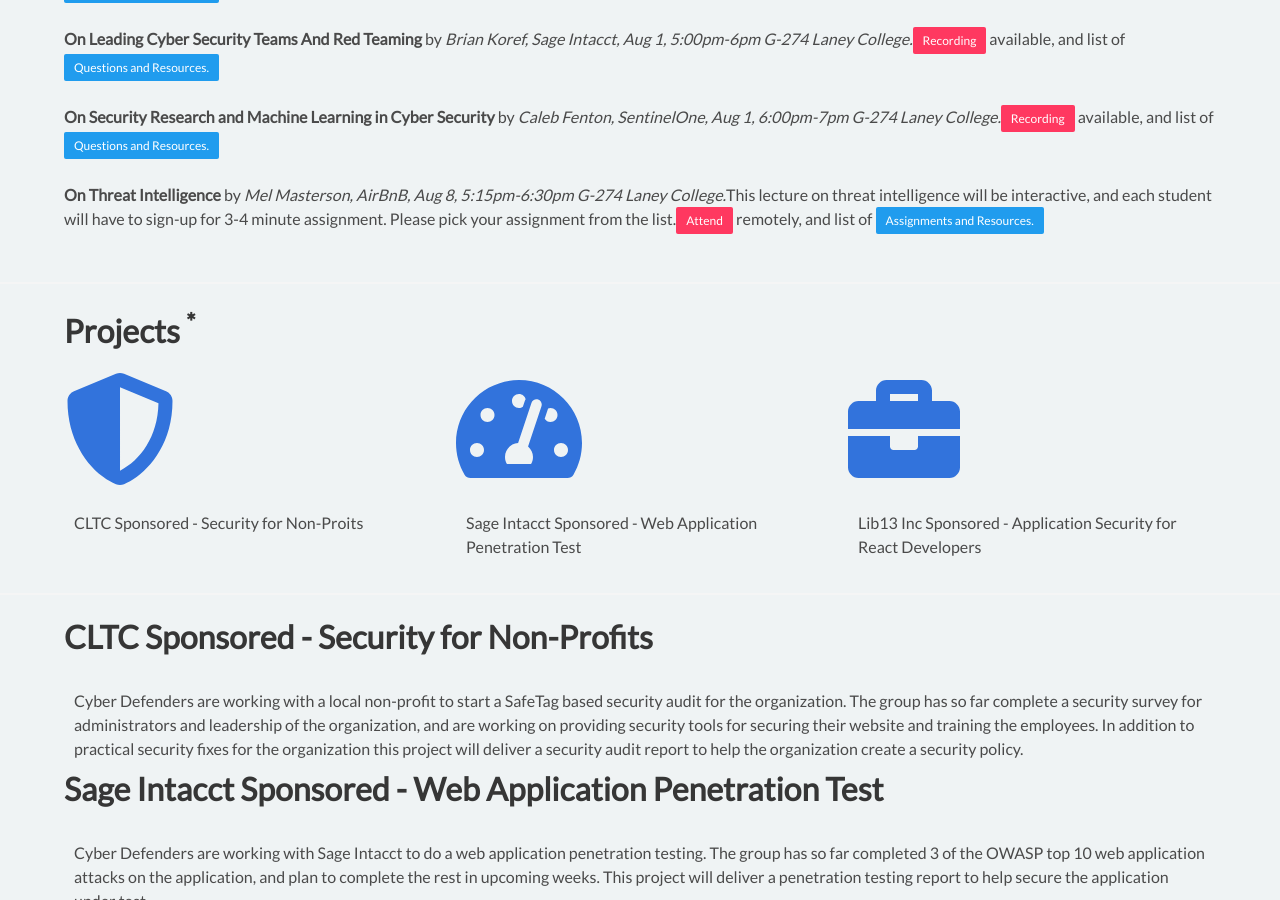
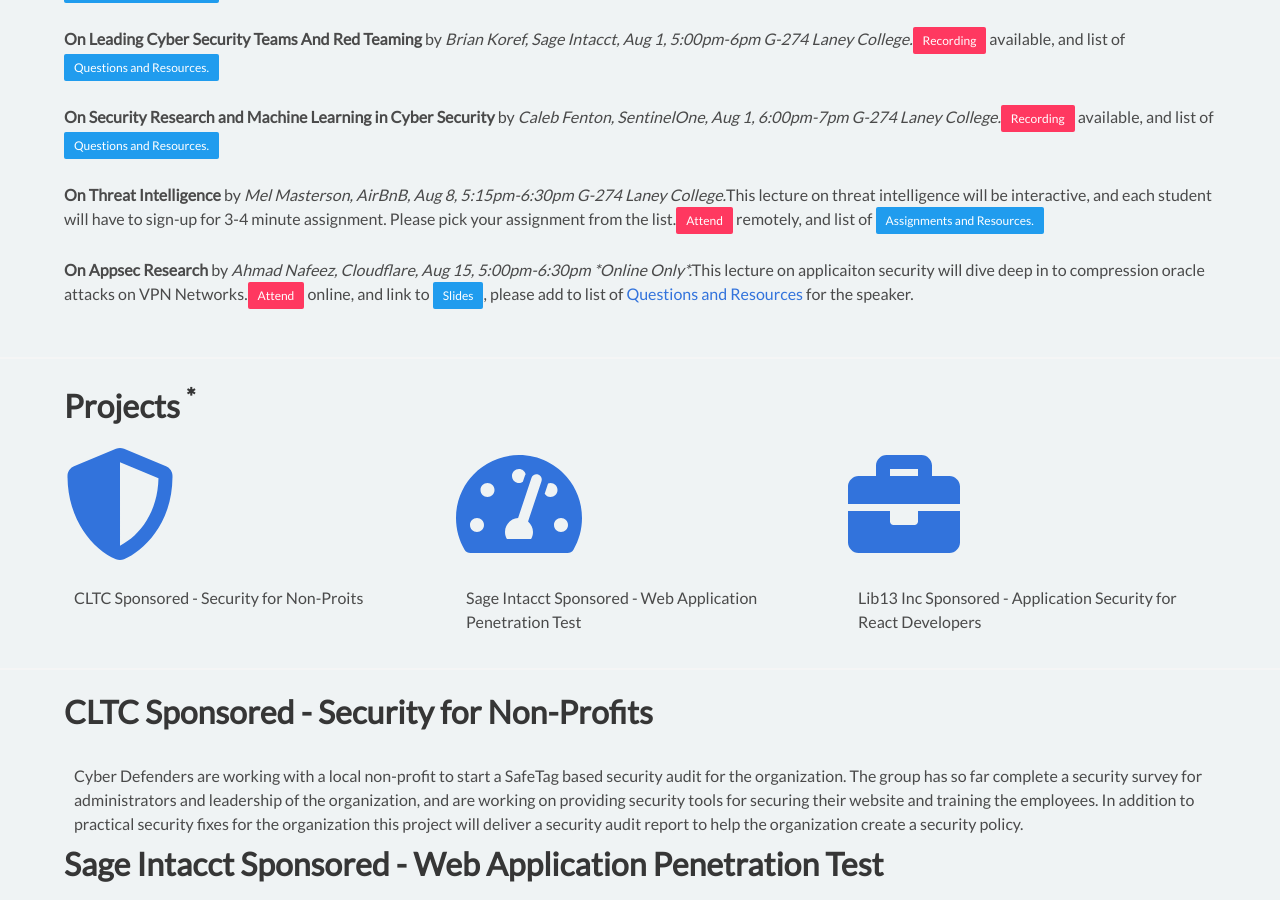
Before and after one commit to cyberdefendersprogram/www-homepage, a Jekyll site: the page built from summerprogram.html, in a window 1280 px wide and 900 px high, scrolled down 3333 px. Built offline with Jekyll 4.4.1, drawn with Linux system fonts in a browser that asks for light colours; nearby versions of some CDN libraries.

Commit message:
Update summerprogram.html

```diff
--- a/summerprogram.html
+++ b/summerprogram.html
@@ -18,7 +18,7 @@
                     </h1>
                     <div class="buttons is-large">
                             <a class="button is-medium is-danger" href="https://www.eventbrite.com/e/cyber-defenders-cybersecurity-hackathon-demo-day-laney-college-tickets-68188211777">Demo Day Sign-Up!</a>
-                            <a class="button is-medium is-primary" href="{{site.url}}{{site.baseurl}}assets/pdf/program-highlights-2019.pdf">Why Get Involved?</a>
+                            <a class="button is-medium is-primary" href="{{site.url}}{{site.baseurl}}assets/pdf/cyberdefenders-flyer-2019.pdf">Why Get Involved?</a>
                             <a class="button is-medium is-hackathon-apply" href="{{site.url}}{{site.baseurl}}assets/pdf/cyberdefenders-flyer-2019.pdf">Support Us!</a>
                     </div>
                 </div>
@@ -122,6 +122,7 @@
         <li id="guest-lecture-4"><b>On Leading Cyber Security Teams And Red Teaming</b> by <em>Brian Koref, Sage Intacct, Aug 1, 5:00pm-6pm G-274 Laney College.</em><a class="button is-small is-danger" href="https://youtu.be/1-uU7w-jUcU">Recording</a> available, and list of <a class="button is-small is-info" href="https://docs.google.com/document/d/1B7HoCaBVmYsnJKmZruO0MzbLOybEI3tVe9l9thfqfYY/edit?usp=sharing">Questions and Resources.</a></li><br/>
         <li><b>On Security Research and Machine Learning in Cyber Security</b> by <em>Caleb Fenton, SentinelOne, Aug 1, 6:00pm-7pm G-274 Laney College.</em><a class="button is-small is-danger" href="https://youtu.be/92QXzx215OQ">Recording</a> available, and list of <a class="button is-small is-info" href="https://docs.google.com/document/d/1B7HoCaBVmYsnJKmZruO0MzbLOybEI3tVe9l9thfqfYY/edit?usp=sharing">Questions and Resources.</a></li><br/>
         <li id="guest-lecture-5"><b>On Threat Intelligence</b> by <em>Mel Masterson, AirBnB, Aug 8, 5:15pm-6:30pm G-274 Laney College.</em>This lecture on threat intelligence will be interactive, and each student will have to sign-up for 3-4 minute assignment. Please pick your assignment from the list.<a class="button is-small is-danger" href="https://zoom.us/j/812304876">Attend</a> remotely, and list of <a class="button is-small is-info" href="https://docs.google.com/document/d/19nno2Wwu8ME522x-1v-Gti1bCQL9WP92ByFfSstz2EQ/edit?usp=sharing">Assignments and Resources.</a></li><br/>
+        <li id="guest-lecture-6"><b>On Appsec Research</b> by <em>Ahmad Nafeez, Cloudflare, Aug 15, 5:00pm-6:30pm *Online Only*.</em>This lecture on applicaiton security will dive deep in to compression oracle attacks on VPN Networks.<a class="button is-small is-danger" href="https://zoom.us/j/848497134">Attend</a> online, and link to <a class="button is-small is-info" href="https://speakerdeck.com/skepticfx/voracle-compression-oracle-attacks-on-vpn-tunnels">Slides</a>, please add to list of <a href="https://docs.google.com/document/d/1g7o-FzrWARssh-e2vFpTIAdDAb0UG_u2odukHKoZ5hw/edit?usp=sharing">Questions and Resources</a> for the speaker.</li><br/>
       </ul>
     </div>
 </section>
```
